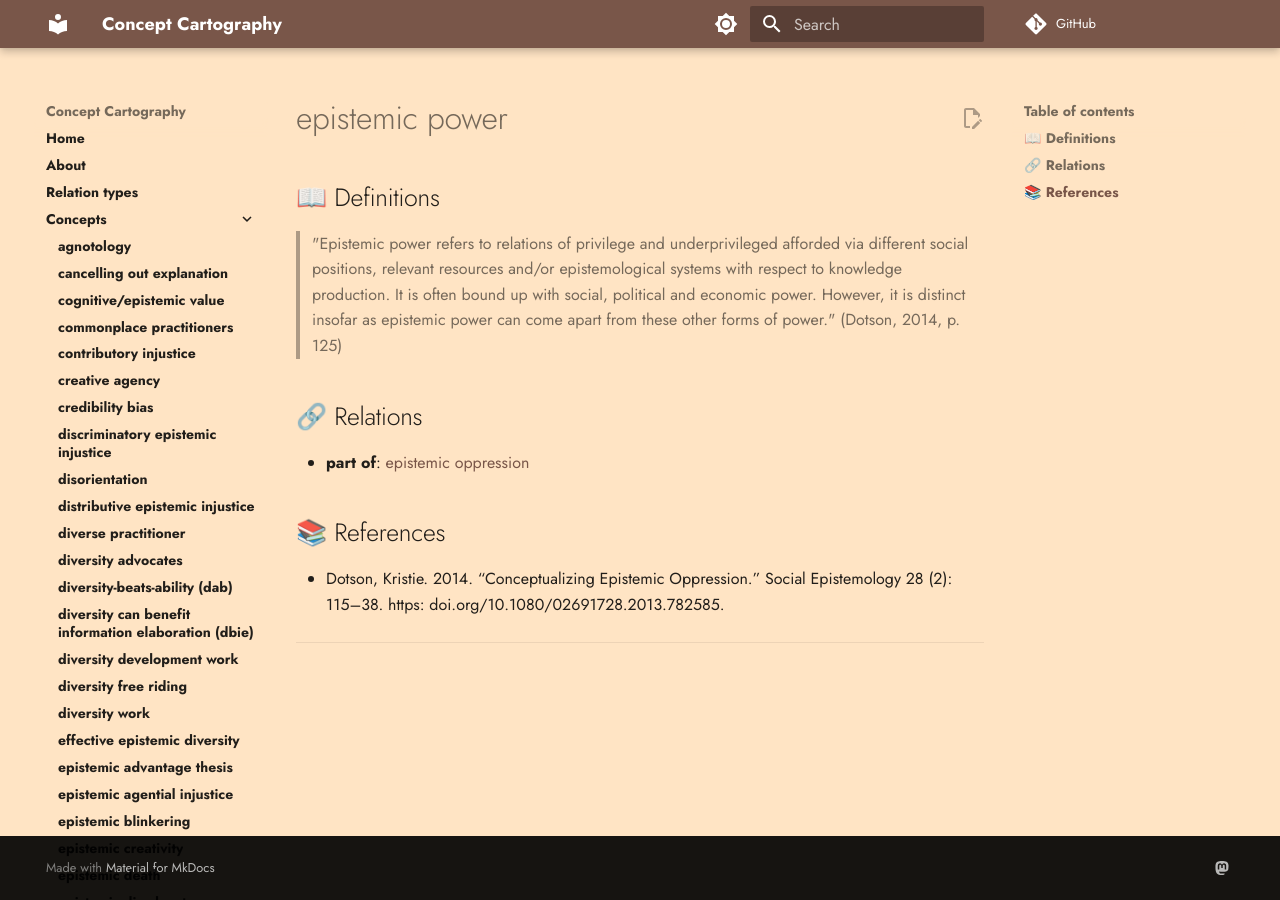
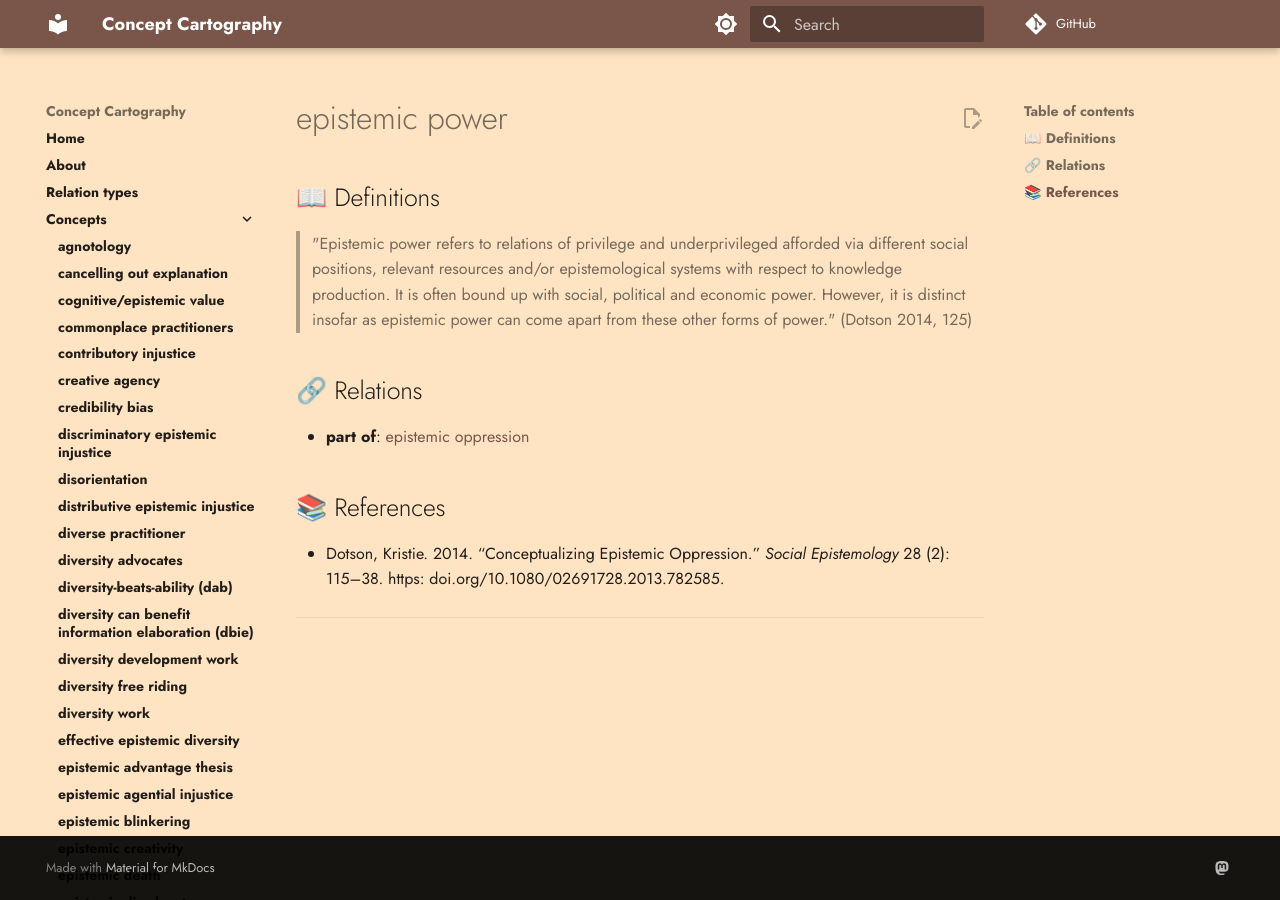
Before and after one commit to conceptcartography/conceptcartography, an MkDocs documentation site: the page built from docs/concepts/epistemic-power.md, in a window 1280 px wide. Built offline with MkDocs 1.6.1 and Material for MkDocs 9.7.7, drawn with Linux system fonts in a browser that asks for light colours; comment, search, counter and statistics services are not loaded; the version menu is left out.

```diff
--- a/docs/concepts/epistemic-power.md
+++ b/docs/concepts/epistemic-power.md
@@ -2,7 +2,7 @@
 
 ## 📖 Definitions
 
-> "Epistemic power refers to relations of privilege and underprivileged afforded via different social positions, relevant resources and/or epistemological systems with respect to knowledge production. It is often bound up with social, political and economic power. However, it is distinct insofar as epistemic power can come apart from these other forms of power." (Dotson, 2014, p. 125)
+> "Epistemic power refers to relations of privilege and underprivileged afforded via different social positions, relevant resources and/or epistemological systems with respect to knowledge production. It is often bound up with social, political and economic power. However, it is distinct insofar as epistemic power can come apart from these other forms of power." (Dotson 2014, 125)
 
 ## 🔗 Relations
 
@@ -10,7 +10,7 @@
 
 ## 📚 References
 
-- Dotson, Kristie. 2014. “Conceptualizing Epistemic Oppression.” Social Epistemology 28 (2): 115–38. https: doi.org/10.1080/02691728.2013.782585.
+- Dotson, Kristie. 2014. “Conceptualizing Epistemic Oppression.” _Social Epistemology_ 28 (2): 115–38. https: doi.org/10.1080/02691728.2013.782585.
 
 ---
 
```
